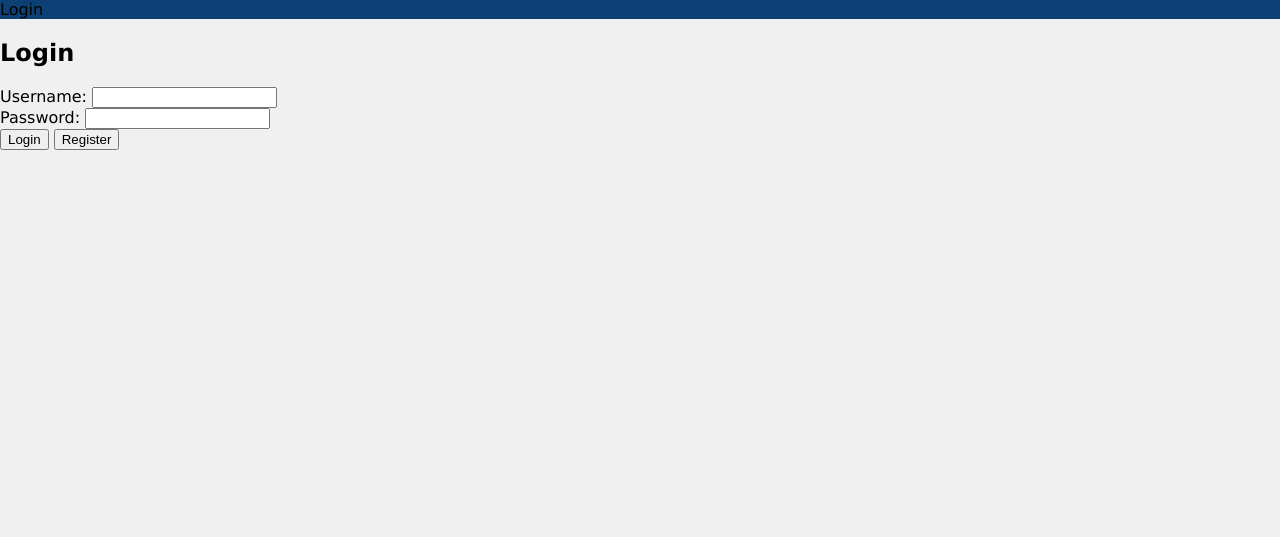
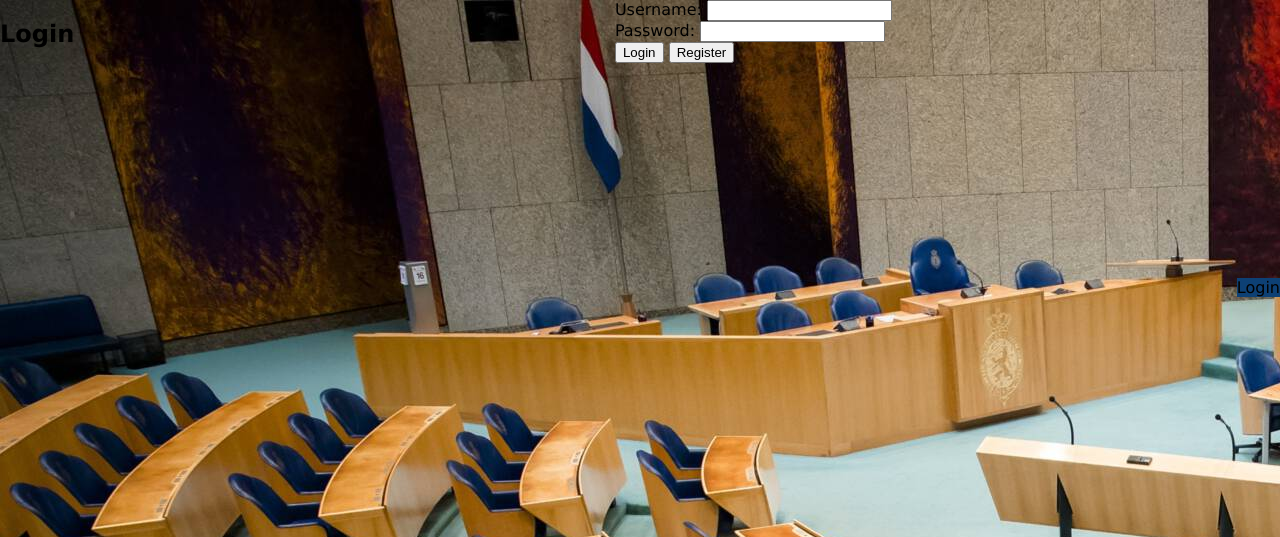
Before and after one commit to Max-Scholten/Project2, a PHP site: page /login.php in a window 1280 px wide. Shown: the top 537 px of the page. Run offline with PHP 8.4, Linux system fonts and the light colour scheme; a user stored in the database is signed in.

Commit message:
img added

```diff
--- a/css/login.css
+++ b/css/login.css
@@ -3,11 +3,25 @@ body{
     margin: 0px;
     padding: 0px;
     background-color: rgb(240, 240, 240);
+    background-image: url(../afb/2560x1440a.jpg);
+    background-repeat: no-repeat;
     font-family: Verdana, Geneva, Tahoma, sans-serif;
+    display: grid;
+    grid-template-columns: 2fr 2fr;
+    grid-area:
+    "header header"
+    "banner h1"
+    "nav text"
+    "nav text1"
+    "footer footer";
+    grid-template-rows: 1fr 2fr;
+    column-gap: 7px;
+    row-gap: 25px;
 
 }
 
 header{
+    grid-area: header;
     background-color: #0D4074;
-    font-family: Verdana, Geneva, Tahoma, sans-serif;
+
 }
```
Also changed, not shown: afb/2560x1440a.jpg (added).
